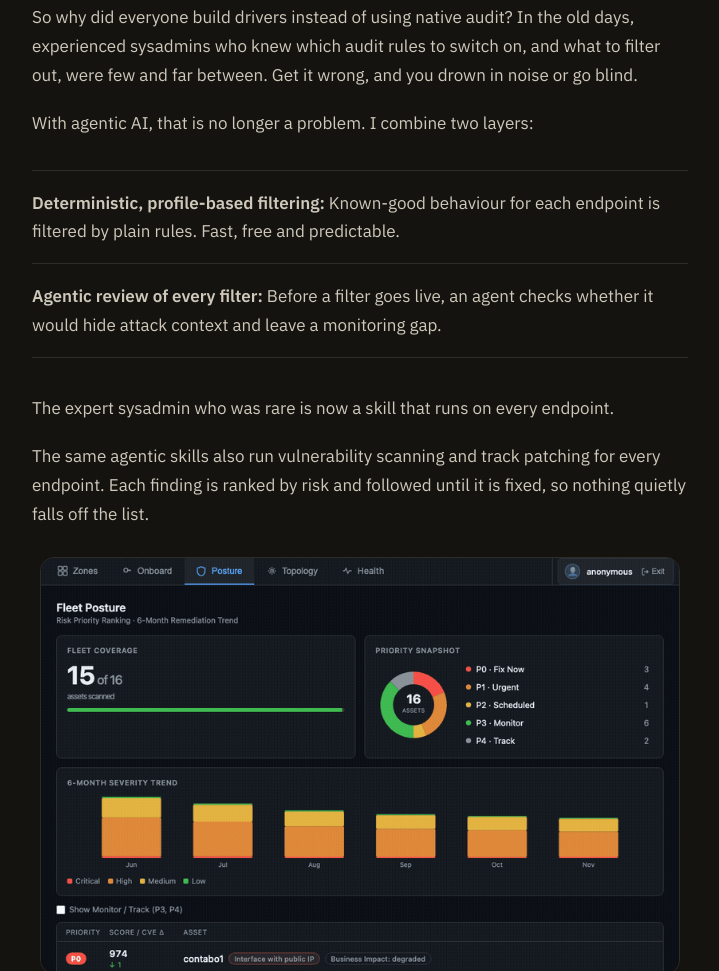
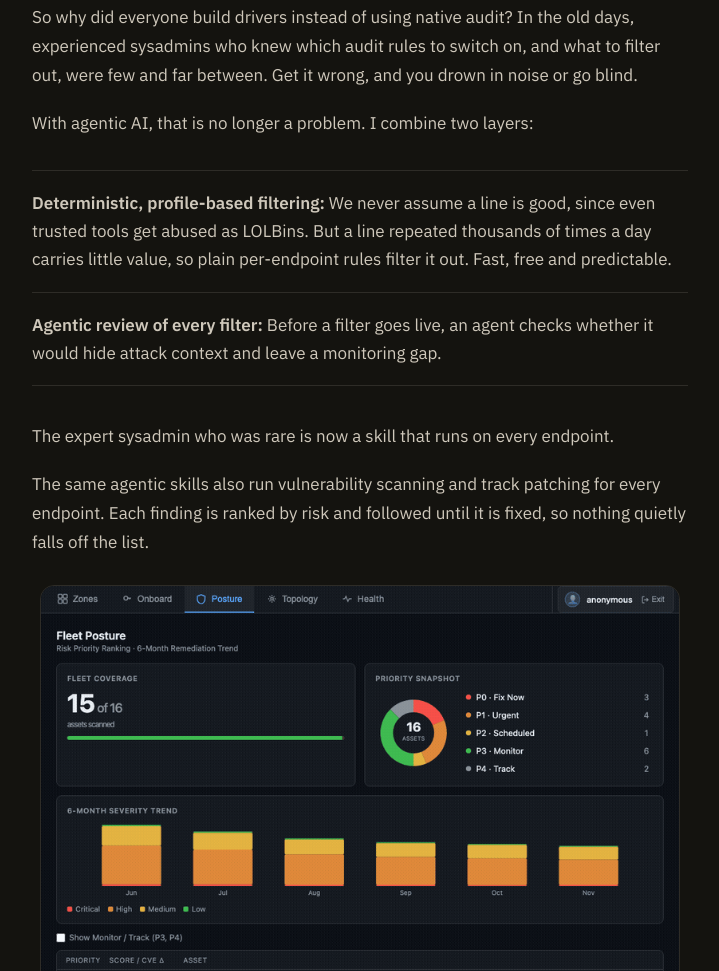
Before and after one commit to jymcheong/edr-site, a plain HTML site: page valuemaxxing.html in a window 1280 px wide. Shown: the part 9059-10030 px from the top of the page, without its empty margins (280-999 px from the left). Drawn offline with Linux system fonts and the light colour scheme.

Commit message:
Track 3: filtering bullet - repetition not known-good

```diff
--- a/valuemaxxing.html
+++ b/valuemaxxing.html
@@ -301,7 +301,7 @@
     <p>With agentic AI, that is no longer a problem. I combine two layers:</p>
 
     <ul class="ruled">
-      <li><strong>Deterministic, profile-based filtering:</strong> Known-good behaviour for each endpoint is filtered by plain rules. Fast, free and predictable.</li>
+      <li><strong>Deterministic, profile-based filtering:</strong> We never assume a line is good, since even trusted tools get abused as LOLBins. But a line repeated thousands of times a day carries little value, so plain per-endpoint rules filter it out. Fast, free and predictable.</li>
       <li><strong>Agentic review of every filter:</strong> Before a filter goes live, an agent checks whether it would hide attack context and leave a monitoring gap.</li>
     </ul>
 
```
